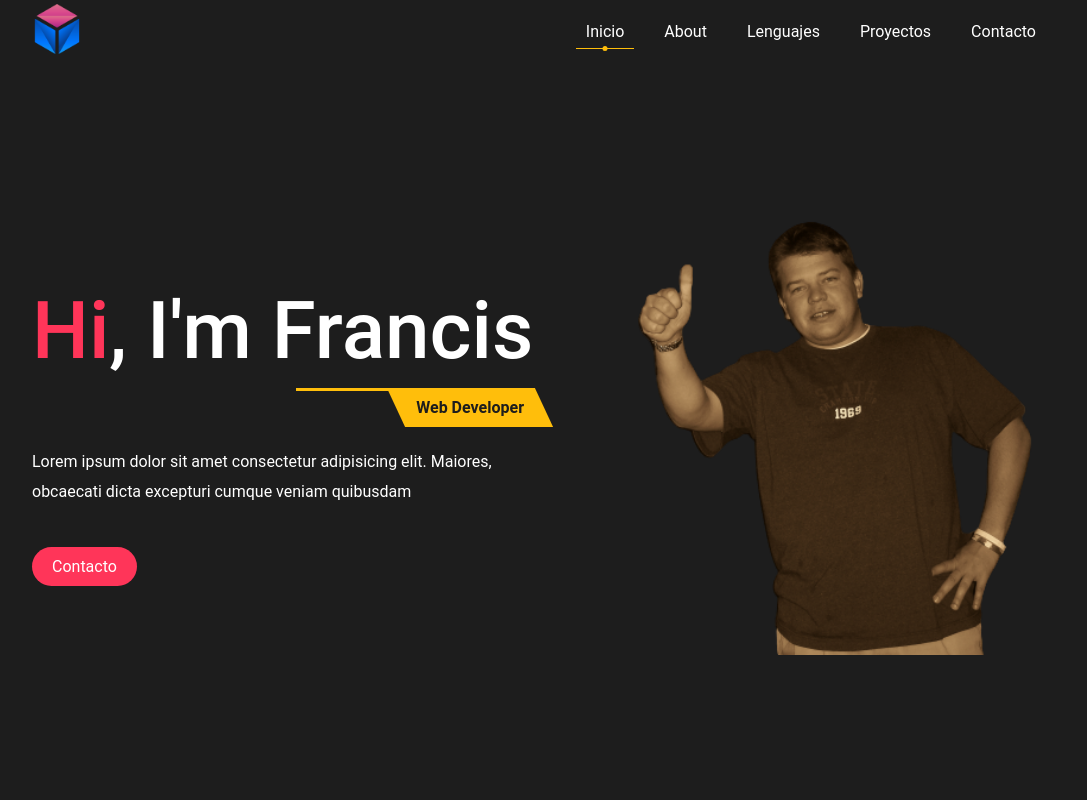
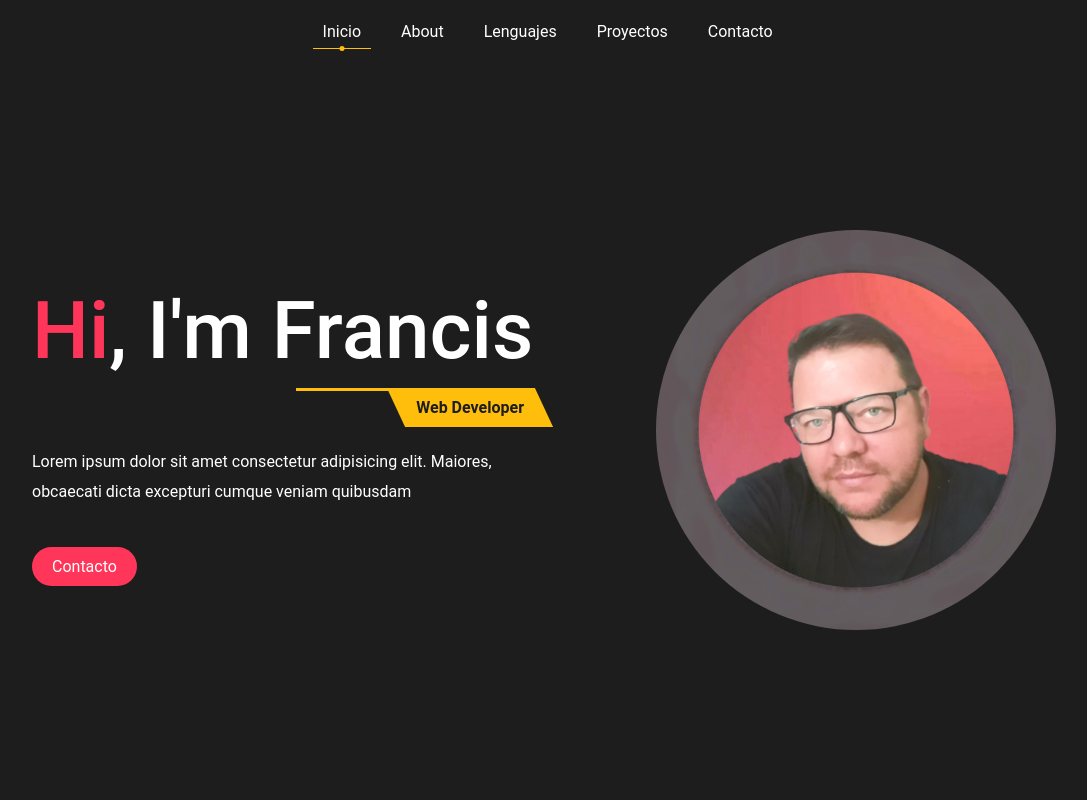
Before and after one commit to Francis78/portafoliofrancis, a plain HTML site: page index.html in a window 1280 px wide. Shown: the top 800 px of the page, without its empty margins (96-1183 px from the left). Drawn offline with Linux system fonts and the light colour scheme.

Commit message:
modificacion foto principal

```diff
--- a/index.html
+++ b/index.html
@@ -10,9 +10,9 @@
 <body>
     <!--NAVBAR -->
     <nav class="navbar">
-        <div class="logo">
+         <!--<div class="logo">
             <img src="./img/logosCabecera/cube.png" class="brand">
-        </div>
+        </div>-->
         <div class="toggle-btn active">
             <span></span>
             <span></span>
@@ -39,7 +39,7 @@
             <a href="#contact-section" class="btn">contacto</a>
 
         </div>
-        <img src="./img/yoDedo.png" class="image" alt="">
+        <img src="./img/fotos/round-gradient-designify.png" class="image" alt="">
     </section>
 
     <!--About Section-->
--- a/styles/style.css
+++ b/styles/style.css
@@ -25,9 +25,9 @@ body{
     width: 100%;
     height: 62px;
     background: #1d1d1d;
-    padding: 0 10vw;
+    padding: 0 30vw;
     display: flex;
-    justify-content: space-between;
+    justify-content: space-evenly;
     align-items: center;
     z-index: 9;
 }
@@ -39,6 +39,7 @@ body{
 .link-container{
     display: flex;
     list-style: none;
+    align-items: center;
 }
 
 .link{
@@ -81,8 +82,9 @@ body{
 /**HEADER**/
 
 .image{
-    width: 450px;
-    height: 450px;
+
+    height: 400px;
+    border-radius: 50%;
 
 }
 
@@ -224,7 +226,7 @@ div>.about-image{
 
 .skill-container{
     position: relative;
-    margin-top: 40px;
+    margin-top: 20px;
     display: grid;
     grid-template-columns: repeat(4, 1fr);
 
@@ -467,7 +469,7 @@ div>.skill-card:hover::after{
 }
 
 .message{
-  height: 200px;
+  height: 100px;
 }
 
 .contact-form .name{
```
Also changed, not shown: img/fotos/fondoRojo.png (added), img/fotos/portfolio-designify.png (added), img/fotos/portfolio.png (added), img/fotos/round-gradient-designify.png (added), img/fotos/sinfondo.png (added).
